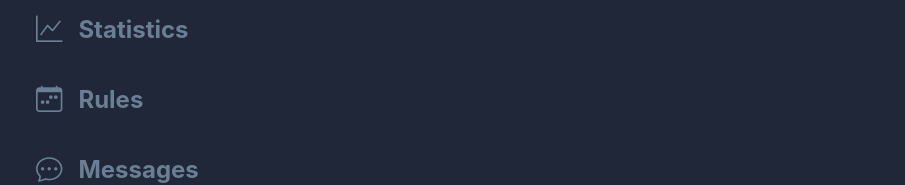
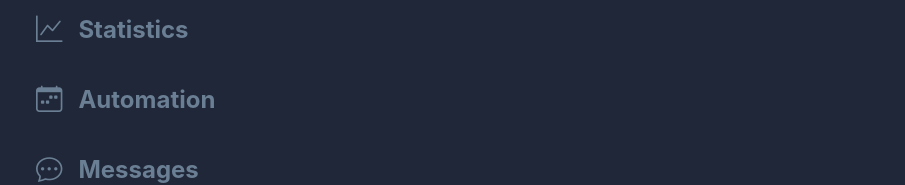
Before and after one commit to EcoCareSoftwareEngineering/frontend, a React (Vite) app: page /devices/1 in a window 1280 px wide. Shown: the part 263-448 px from the top of the page, without its empty margins (0-905 px from the left). Built offline with nearby package versions, Linux system fonts and the light colour scheme; no server answers.

Commit message:
Setup automations page

```diff
--- a/src/App.tsx
+++ b/src/App.tsx
@@ -1,4 +1,5 @@
 import { BrowserRouter, Route, Routes } from 'react-router-dom'
+import Automation from './pages/Automation/Automation'
 import Navbar from './components/Navbar/Navbar'
 import Devices from './pages/Devices/Devices'
 import Device from './pages/Device/Device'
@@ -16,6 +17,7 @@ function App() {
         <Route path='/' element={<Home />} />
         <Route path='/devices' element={<Devices />} />
         <Route path='/devices/:id' element={<Device />} />
+        <Route path='/automation' element={<Automation />} />
       </Routes>
     </BrowserRouter>
   )
--- a/src/components/Navbar/Navbar.tsx
+++ b/src/components/Navbar/Navbar.tsx
@@ -80,13 +80,13 @@ const Navbar = () => {
         </li>
         <li>
           <Link
-            to='/rules'
-            className={getLinkClassName('/rules')}
+            to='/automation'
+            className={getLinkClassName('/automation')}
             onClick={() => setIsOpen(false)}
           >
             <div className='bar' />
             <i className='bi bi-calendar-week' />
-            Rules
+            Automation
           </Link>
         </li>
         <li>
--- /dev/null
+++ b/src/pages/Automation/Automation.scss
@@ -0,0 +1,13 @@
+@use '/variables' as *;
+
+.automation {
+  top: 0;
+  right: 0;
+  height: 100%;
+  display: flex;
+  position: fixed;
+  align-items: center;
+  flex-direction: column;
+  background-color: var(--background-color);
+  width: calc(100vw - clamp(min(15em, 30vh), min(15vw, 250px), 350px));
+}
--- /dev/null
+++ b/src/pages/Automation/Automation.tsx
@@ -0,0 +1,30 @@
+import interactionPlugin from '@fullcalendar/interaction'
+import timeGridPlugin from '@fullcalendar/timegrid'
+import dayGridPlugin from '@fullcalendar/daygrid'
+import FullCalendar from '@fullcalendar/react'
+import { useEffect, useState } from 'react'
+import { Button } from '@mui/material'
+import { API } from '../../utils'
+import './Automation.scss'
+
+const Device = () => {
+  const [currentView, setCurrentView] = useState('dayGridMonth')
+
+  return (
+    <div className='automation'>
+      <h2>Automation</h2>
+      <div className='flex space-x-2 mb-4'>
+        <Button onClick={() => setCurrentView('dayGridMonth')}>Month</Button>
+        <Button onClick={() => setCurrentView('timeGridWeek')}>Week</Button>
+        <Button onClick={() => setCurrentView('timeGridDay')}>Day</Button>
+      </div>
+      <FullCalendar
+        plugins={[dayGridPlugin, timeGridPlugin, interactionPlugin]}
+        initialView={currentView}
+        key={currentView} // Ensures re-render when view changes
+      />
+    </div>
+  )
+}
+
+export default Device
```
